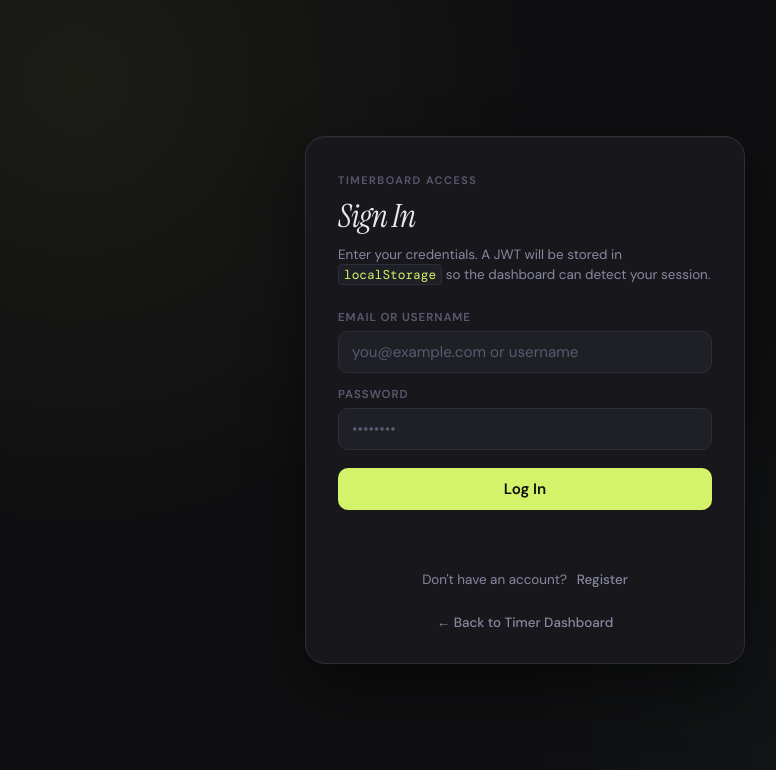
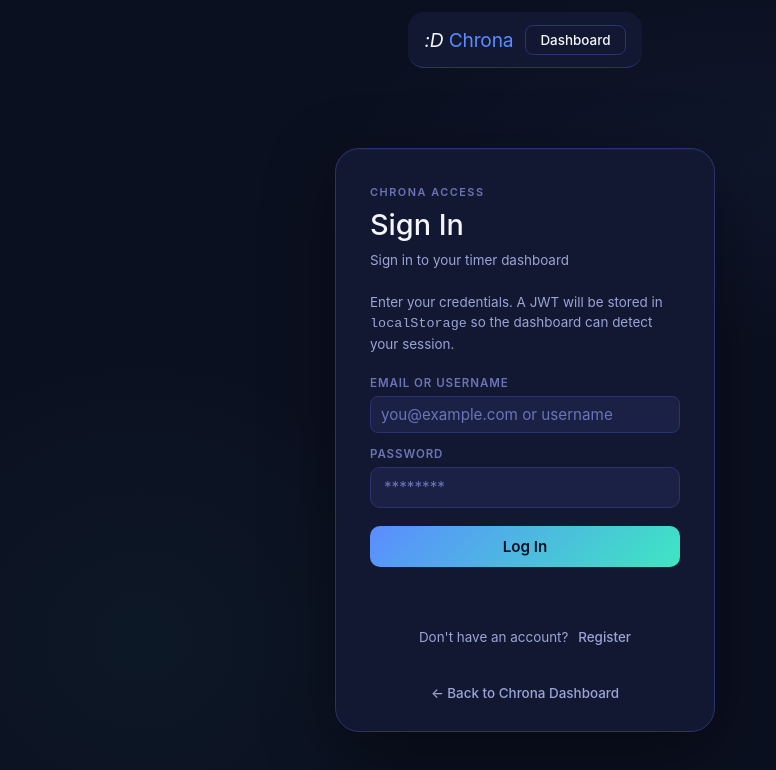
Before and after one commit to Edward-1100/PRO200, a plain HTML site: page frontend/login.html in a window 1280 px wide. Shown: the whole page, without its empty margins (115-891 px from the left). Drawn offline with nearby package versions, Linux system fonts and the light colour scheme; a web font is replaced by a local one.

Commit message:
Updated Login UI, fixed register button, and added a cursor trail.

```diff
--- a/frontend/login.css
+++ b/frontend/login.css
@@ -1,168 +1,215 @@
-:root {
-  --bg:      #0f0f11;
-  --surface: #18181c;
-  --panel:   #1f1f26;
-  --border:  #2e2e3a;
-  --accent:  #d4f26a;
-  --danger:  #f26a6a;
-  --muted:   #5a5a70;
-  --text:    #e8e8f0;
-  --subtext: #8888a0;
-  --tr: 0.18s ease;
-  --font-body:  'DM Sans', sans-serif;
-  --font-serif: 'Instrument Serif', serif;
-  --font-mono:  'DM Mono', monospace;
+body{
+  font-family:var(--font-body);
+  background:var(--bg);
+  color:var(--text);
+  min-height:100vh;
+  display:flex;
+  flex-direction:column;
+  align-items:center;
+  justify-content:center;
+
+  background-image:
+    radial-gradient(ellipse 60% 40% at 70% 20%, rgba(91,140,255,.05) 0%, transparent 60%),
+    radial-gradient(ellipse 40% 60% at 20% 80%, rgba(62,230,194,.04) 0%, transparent 60%);
 }
 
-*, *::before, *::after { box-sizing: border-box; margin: 0; padding: 0; }
-
-body {
-  font-family: var(--font-body);
-  background: var(--bg);
-  background-image:
-    radial-gradient(circle at 15% 10%, rgba(212,242,106,.06) 0%, transparent 35%),
-    radial-gradient(circle at 85% 90%, rgba(106,242,200,.04) 0%, transparent 35%);
-  color: var(--text);
-  min-height: 100vh;
-  display: grid;
-  place-items: center;
-  padding: 20px;
+.topbar {
+  height: 56px;
+  background: var(--surface);
+  border-bottom: 1px solid var(--border);
+  display: flex;
+  align-items: center;
+  justify-content: space-between;
+  padding: 0 16px;
+  gap: 12px;
+  flex-shrink: 0;
+  border-radius: 16px;
+  margin: 12px;
 }
 
-/* ── SHELL ───────────────────────────────────────────── */
-.login-shell {
-  width: min(440px, 100%);
+/* ── LOGIN SHELL ───────────────────────────── */
+.login-shell{
+  width:100%;
+  max-width:420px;
+  padding:20px;
+  flex:1;
+  display:flex;
+  align-items:center;
+  justify-content:center;
 }
 
-/* ── CARD ────────────────────────────────────────────── */
-.login-card {
-  background: var(--surface);
-  border: 1px solid var(--border);
-  border-radius: 20px;
-  padding: 36px 32px 32px;
-  box-shadow: 0 24px 60px rgba(0,0,0,.45), 0 1px 0 rgba(255,255,255,.04) inset;
-  animation: card-in .35s cubic-bezier(.22,1,.36,1);
-}
-@keyframes card-in {
-  from { opacity: 0; transform: translateY(16px) scale(.98); }
-  to   { opacity: 1; transform: none; }
+/* ── LOGIN CARD ───────────────────────────── */
+.login-card{
+  background:var(--surface);
+  border:1px solid var(--border);
+  border-radius:24px;
+  padding:36px 34px 30px;
+
+  box-shadow:
+    0 20px 70px rgba(0,0,0,.4),
+    0 1px 0 rgba(255,255,255,.04) inset;
+
+  animation:card-in .35s cubic-bezier(.22,1,.36,1);
+
+  display:flex;
+  flex-direction:column;
 }
 
-.card-eyebrow {
-  font-size: 0.68rem;
-  font-weight: 600;
-  letter-spacing: .14em;
-  text-transform: uppercase;
-  color: var(--muted);
-  margin-bottom: 8px;
+@keyframes card-in{
+  from{
+    opacity:0;
+    transform:translateY(16px) scale(.98);
+  }
+  to{
+    opacity:1;
+    transform:none;
+  }
 }
 
-.card-title {
-  font-family: var(--font-serif);
-  font-style: italic;
-  font-size: 2rem;
-  font-weight: 400;
-  color: var(--text);
-  letter-spacing: -0.02em;
-  margin-bottom: 8px;
+/* ── HEADER ───────────────────────────── */
+.card-eyebrow{
+  font-size:.68rem;
+  font-weight:600;
+  letter-spacing:.14em;
+  text-transform:uppercase;
+  color:var(--muted);
+  margin-bottom:8px;
 }
 
-.card-sub {
-  font-size: 0.84rem;
-  color: var(--subtext);
-  line-height: 1.5;
-  margin-bottom: 24px;
-}
-.card-sub code {
-  font-family: var(--font-mono);
-  font-size: 0.8rem;
-  background: var(--panel);
-  border: 1px solid var(--border);
-  border-radius: 4px;
-  padding: 1px 5px;
-  color: var(--accent);
+.card-title{
+  font-family:var(--font-serif);
+  font-size:1.8rem;
+  font-weight:500;
+  color:var(--text);
+  margin-bottom:8px;
 }
 
-/* ── FORM ────────────────────────────────────────────── */
-form {
-  display: flex;
-  flex-direction: column;
-  gap: 14px;
+.card-sub{
+  font-size:.84rem;
+  color:var(--subtext);
+  line-height:1.5;
+  margin-bottom:22px;
 }
 
-.field {
-  display: flex;
-  flex-direction: column;
-  gap: 6px;
+/* ── FORM ───────────────────────────── */
+form{
+  display:flex;
+  flex-direction:column;
+  gap:14px;
 }
 
-label {
-  font-size: 0.72rem;
-  font-weight: 600;
-  letter-spacing: .08em;
-  text-transform: uppercase;
-  color: var(--muted);
+.field{
+  display:flex;
+  flex-direction:column;
+  gap:6px;
 }
 
-input {
-  background: var(--panel);
-  border: 1px solid var(--border);
-  border-radius: 10px;
-  color: var(--text);
-  font-family: var(--font-body);
-  font-size: 0.95rem;
-  padding: 10px 13px;
-  outline: none;
-  transition: border-color var(--tr);
-  width: 100%;
+label{
+  font-size:.72rem;
+  font-weight:600;
+  letter-spacing:.08em;
+  text-transform:uppercase;
+  color:var(--muted);
 }
-input::placeholder { color: var(--muted); }
-input:focus { border-color: var(--accent); }
 
-button[type="submit"] {
-  margin-top: 4px;
-  padding: 11px;
-  border-radius: 10px;
-  background: var(--accent);
-  border: none;
-  color: #0f0f11;
-  font-family: var(--font-body);
-  font-size: 0.95rem;
-  font-weight: 600;
-  cursor: pointer;
-  transition: filter var(--tr), transform var(--tr);
+input{
+  background:var(--panel);
+  border:1px solid var(--border);
+  border-radius:10px;
+
+  color:var(--text);
+  font-family:var(--font-body);
+  font-size:.95rem;
+
+  padding:10px 13px;
+  outline:none;
+
+  transition:border-color var(--tr);
 }
-button[type="submit"]:hover { filter: brightness(1.1); transform: translateY(-1px); }
-button[type="submit"]:active { transform: none; }
 
-/* ── STATUS ──────────────────────────────────────────── */
-.status {
-  min-height: 20px;
-  font-size: 0.84rem;
-  color: var(--subtext);
-  margin: 14px 0 0;
-  text-align: center;
+input::placeholder{
+  color:var(--muted);
 }
-.status.error { color: var(--danger); }
-.status.success { color: var(--accent); }
 
-/* ── BACK LINK ───────────────────────────────────────── */
-.back-link {
-  display: block;
-  text-align: center;
-  margin-top: 16px;
-  font-size: 0.84rem;
-  font-weight: 500;
-  color: var(--subtext);
-  text-decoration: none;
-  transition: color var(--tr);
+input:focus{
+  border-color:var(--accent);
 }
-.back-link:hover { color: var(--accent); }
 
-/* ── FOCUS ───────────────────────────────────────────── */
+/* ── BUTTON ───────────────────────────── */
+button[type="submit"]{
+  margin-top:4px;
+
+  padding:11px;
+
+  border-radius:10px;
+
+  background:linear-gradient(135deg,#5b8cff,#3ee6c2);
+
+  border:none;
+  color:#0b1020;
+
+  font-family:var(--font-body);
+  font-size:.95rem;
+  font-weight:600;
+
+  cursor:pointer;
+
+  transition:transform var(--tr),filter var(--tr);
+}
+
+button[type="submit"][disabled]{
+  cursor:not-allowed;
+  filter:grayscale(.2) brightness(.9);
+  transform:none;
+  opacity:.8;
+}
+
+button[type="submit"]:hover{
+  filter:brightness(1.1);
+  transform:translateY(-1px);
+}
+
+button[type="submit"]:active{
+  transform:none;
+}
+
+/* ── STATUS ───────────────────────────── */
+.status{
+  min-height:20px;
+  font-size:.84rem;
+  color:var(--subtext);
+  margin:14px 0 0;
+  text-align:center;
+}
+
+.status.error{
+  color:var(--danger);
+}
+
+.status.success{
+  color:var(--accent2);
+}
+
+/* ── LINKS ───────────────────────────── */
+.back-link{
+  display:block;
+  text-align:center;
+  margin-top:16px;
+  font-size:.84rem;
+  font-weight:500;
+  color:var(--subtext);
+  text-decoration:none;
+  transition:color var(--tr);
+}
+
+.back-link:hover{
+  color:var(--accent);
+}
+
+/* ── FOCUS ───────────────────────────── */
 button:focus-visible,
 input:focus-visible,
-a:focus-visible {
-  outline: 2px solid var(--accent);
-  outline-offset: 2px;
+a:focus-visible{
+  outline:2px solid var(--accent);
+  outline-offset:2px;
 }
--- a/frontend/login.html
+++ b/frontend/login.html
@@ -3,48 +3,61 @@
 <head>
   <meta charset="UTF-8">
   <meta name="viewport" content="width=device-width, initial-scale=1.0">
-  <title>Log In | Timerboard</title>
+  <title>Log In | Chrona</title>
   <link rel="preconnect" href="https://fonts.googleapis.com">
   <link rel="preconnect" href="https://fonts.gstatic.com" crossorigin>
   <link href="https://fonts.googleapis.com/css2?family=DM+Mono:wght@300;400;500&family=Instrument+Serif:ital@0;1&family=DM+Sans:wght@300;400;500;600&display=swap" rel="stylesheet">
+  <link rel="stylesheet" href="styles.css">
   <link rel="stylesheet" href="login.css">
 </head>
 <body>
+  <header class="topbar">
+
+    <div class="top-left">
+      <span class="brand">:D <em>Chrona</em></span>
+    </div>
+
+    <div class="top-right">
+      <a class="top-btn" href="index.html">Dashboard</a>
+    </div>
+
+  </header>
   <main class="login-shell">
     <div class="login-card">
 
-      <div class="card-eyebrow">Timerboard Access</div>
+      <div class="card-eyebrow">Chrona Access</div>
       <h1 id="formTitle" class="card-title">Sign In</h1>
+      <p class="card-sub">Sign in to your timer dashboard</p>
       <p id="formSub" class="card-sub">Enter your credentials. A JWT will be stored in <code>localStorage</code> so the dashboard can detect your session.</p>
 
       <form id="loginForm" novalidate>
 
         <div id="usernameField" class="field" style="display:none;">
           <label for="username">Username</label>
-          <input id="username" name="username" type="text" autocomplete="username" placeholder="Your display name">
+          <input id="username" name="username" type="text" autocomplete="username" placeholder="Your display name" minlength="2" maxlength="32">
         </div>
 
         <div class="field">
           <label id="identifierLabel" for="email">Email</label>
-          <input id="email" name="email" type="text" autocomplete="email" placeholder="you@example.com" required>
+          <input id="email" name="email" type="text" autocomplete="email" placeholder="you@example.com" required inputmode="email">
         </div>
 
         <div class="field">
           <label for="password">Password</label>
-          <input id="password" name="password" type="password" autocomplete="current-password" placeholder="••••••••" required>
+          <input id="password" name="password" type="password" autocomplete="current-password" placeholder="********" required minlength="6">
         </div>
 
         <button id="primaryBtn" type="submit">Log In</button>
       </form>
 
-      <p id="loginStatus" class="status"></p>
+      <p id="loginStatus" class="status" role="status" aria-live="polite"></p>
 
       <p class="card-sub" style="text-align:center;margin-top:10px;">
         <span id="toggleText">Don't have an account?</span>
         <a id="toggleLink" href="#" class="back-link" style="display:inline-block;margin-left:6px;">Register</a>
       </p>
 
-      <a class="back-link" href="index.html">← Back to Timer Dashboard</a>
+      <a class="back-link" href="index.html">&#8592; Back to Chrona Dashboard</a>
 
     </div>
   </main>
--- a/frontend/login.js
+++ b/frontend/login.js
@@ -15,6 +15,14 @@
   const emailInput = document.getElementById('email');
   const passInput = document.getElementById('password');
   const userInput = document.getElementById('username');
+  const form = document.getElementById('loginForm');
+
+  if (!primaryBtn || !toggleLink || !toggleText || !formTitle || !formSub || !usernameField ||
+      !statusEl || !identifierLabel || !emailInput || !passInput || !userInput || !form) {
+    // Required elements missing; avoid runtime errors on partially loaded pages.
+    console.error('Login page is missing required elements.');
+    return;
+  }
 
   let mode = 'login';
 
@@ -42,13 +50,28 @@
     statusEl.textContent = '';
   }
 
+  function setBusy(isBusy) {
+    primaryBtn.disabled = isBusy;
+    primaryBtn.setAttribute('aria-busy', isBusy ? 'true' : 'false');
+  }
+
   async function postAuth(path, body) {
     const res = await fetch('/api/auth' + path, {
       method: 'POST',
-      headers: {'Content-Type': 'application/json'},
+      headers: { 'Content-Type': 'application/json' },
       body: JSON.stringify(body)
     });
-    return res.json();
+
+    const contentType = res.headers.get('content-type') || '';
+    const isJson = contentType.includes('application/json');
+    const payload = isJson ? await res.json() : { error: await res.text() };
+
+    if (!res.ok) {
+      const err = payload && payload.error ? payload.error : 'Request failed';
+      throw new Error(err);
+    }
+
+    return payload;
   }
 
   function setStatus(msg, type = '') {
@@ -56,47 +79,76 @@
     statusEl.className = 'status ' + type;
   }
 
-  primaryBtn.addEventListener('click', async (e) => {
-    e.preventDefault();
+  function validateInputs(identifier, password, username) {
+    if (!identifier || !password || (mode === 'register' && !username)) {
+      return 'Please fill required fields.';
+    }
+    if (password.length < 6) {
+      return 'Password must be at least 6 characters.';
+    }
+    if (mode === 'register' && username.length < 2) {
+      return 'Username must be at least 2 characters.';
+    }
+    return '';
+  }
+
+  async function handleSubmit() {
     const identifier = emailInput.value.trim();
     const password = passInput.value.trim();
     const username = userInput.value.trim();
 
-    if (!identifier || !password || (mode === 'register' && !username)) {
-      setStatus('Please fill required fields.', 'error');
+    const validationError = validateInputs(identifier, password, username);
+    if (validationError) {
+      setStatus(validationError, 'error');
       return;
     }
 
     if (mode === 'login') {
       setStatus('Logging in...');
-      const r = await postAuth('/login', {identifier, password});
+      setBusy(true);
+      try {
+        const r = await postAuth('/login', { identifier, password });
         if (r && r.token) {
           localStorage.setItem(JWT_KEY, r.token);
           setStatus('Logged in', 'success');
-        setTimeout(() => {window.location.href = '/index.html';}, 400);
+          setTimeout(() => { window.location.href = '/index.html'; }, 400);
         } else {
-        setStatus(r.error || 'Login failed', 'error');
+          setStatus('Login failed', 'error');
+        }
+      } catch (err) {
+        setStatus(err.message || 'Login failed', 'error');
+      } finally {
+        setBusy(false);
       }
     } else {
       setStatus('Registering...');
-      const r = await postAuth('/register', {username, email: identifier, password});
+      setBusy(true);
+      try {
+        const r = await postAuth('/register', { username, email: identifier, password });
         if (r && r.token) {
           localStorage.setItem(JWT_KEY, r.token);
           setStatus('Registered', 'success');
-        setTimeout(() => {window.location.href = '/index.html';}, 400);
+          setTimeout(() => { window.location.href = '/index.html'; }, 400);
         } else {
-        setStatus(r.error || 'Registration failed', 'error');
+          setStatus('Registration failed', 'error');
+        }
+      } catch (err) {
+        setStatus(err.message || 'Registration failed', 'error');
+      } finally {
+        setBusy(false);
       }
     }
-  });
+  }
 
   toggleLink.addEventListener('click', (e) => {
     e.preventDefault();
     setMode(mode === 'login' ? 'register' : 'login');
   });
 
-  const form = document.getElementById('loginForm');
-  form.addEventListener('submit', (e) => {e.preventDefault(); primaryBtn.click();});
+  form.addEventListener('submit', (e) => {
+    e.preventDefault();
+    handleSubmit();
+  });
 
   setMode('login');
 })();
```
Also changed, not shown: frontend/index.html (indentation only). Lines whose indentation alone changed are shown as unchanged.
